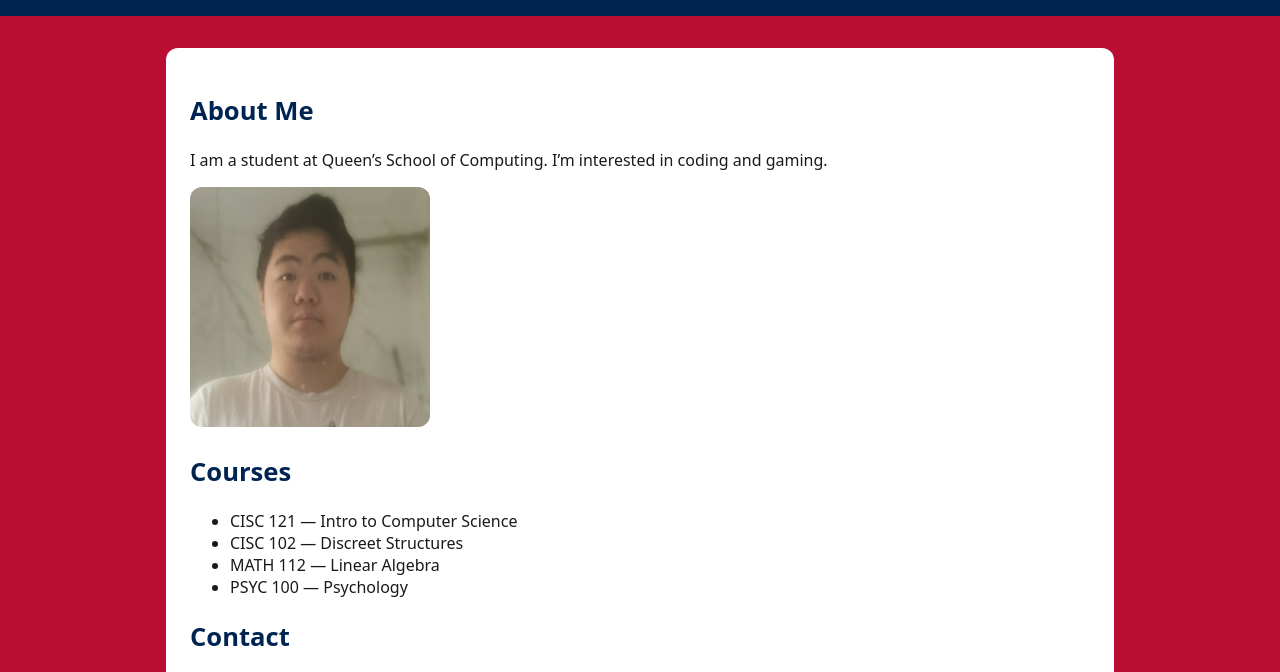
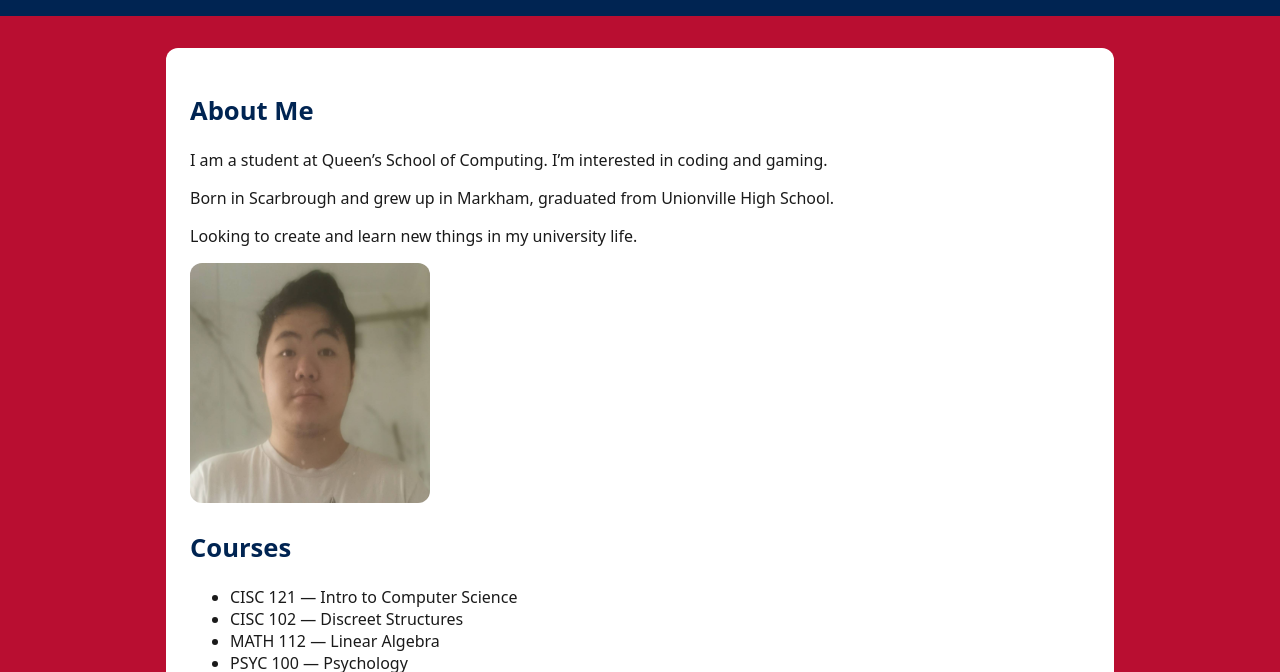
Before and after one commit to Jlin6137/queens-student-page, a plain HTML site: page index.html in a window 1280 px wide. Shown: the part 102-774 px from the top of the page. Drawn offline with Linux system fonts and the light colour scheme.

Commit message:
Update index.html

```diff
--- a/index.html
+++ b/index.html
@@ -3,7 +3,7 @@
   <head>
     <meta charset="utf-8"/>
     <meta name="viewport" content="width=device-width, initial-scale=1"/>
-    <title>My Queen’s Student Page</title>
+    <title>Jason's Queen’s Student Page</title>
     <link rel="stylesheet" href="style.css"/> <!-- do not change this line -->
   </head>
   <body>
@@ -15,6 +15,8 @@
       <!-- ====== ABOUT SECTION (edit the text) ====== -->
       <h2>About Me</h2>
       <p>I am a student at Queen’s School of Computing. I’m interested in coding and gaming.</p>
+      <p>Born in Scarbrough and grew up in Markham, graduated from Unionville High School.</p>
+      <p>Looking to create and learn new things in my university life.</p>
 
       <!-- ====== PHOTO (upload me.jpg to repo root, then update the src below) ====== -->
       <img src="JL.jpg" alt="Jason Lin's portrait" width="240" height="240" />
```
